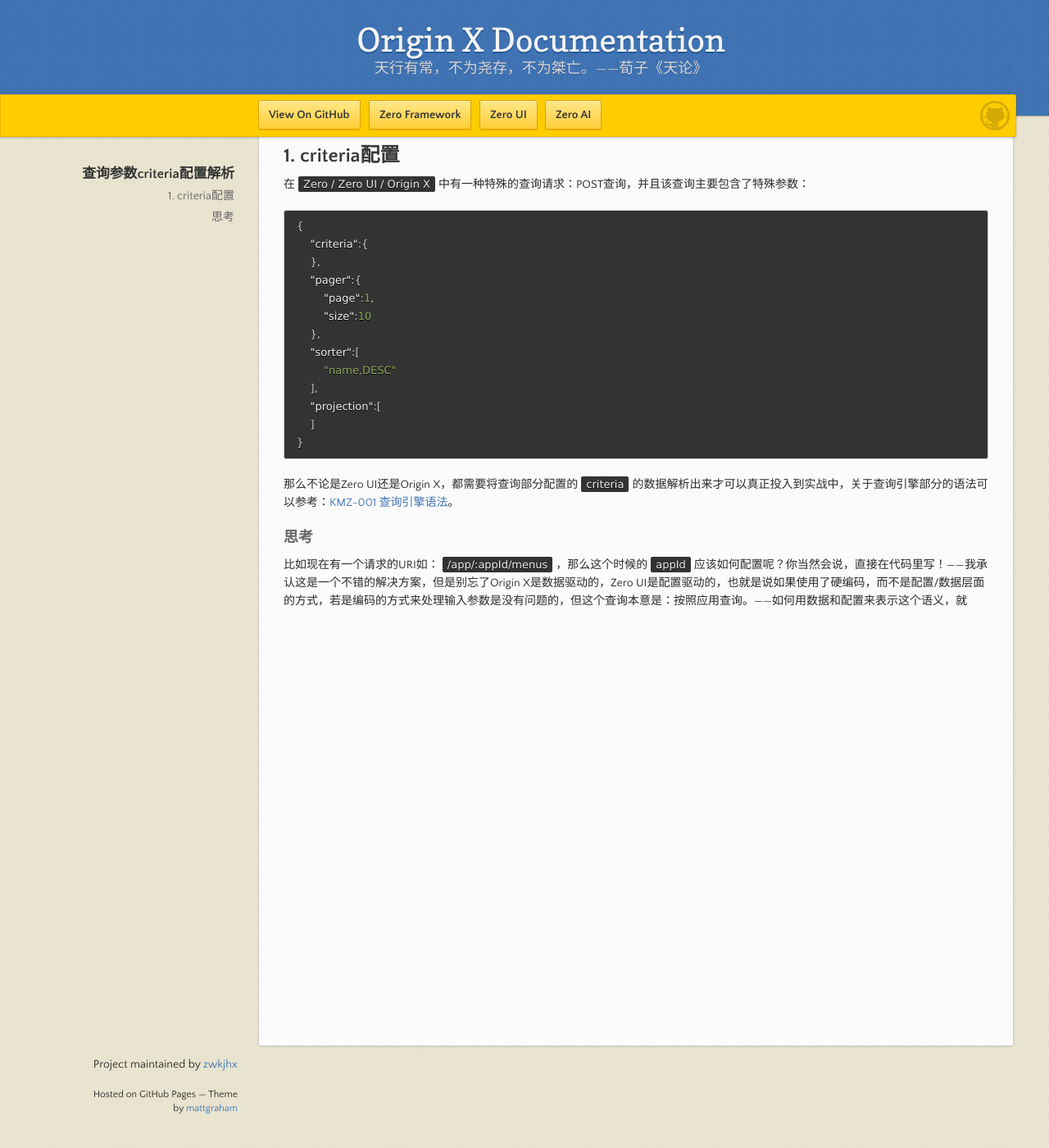
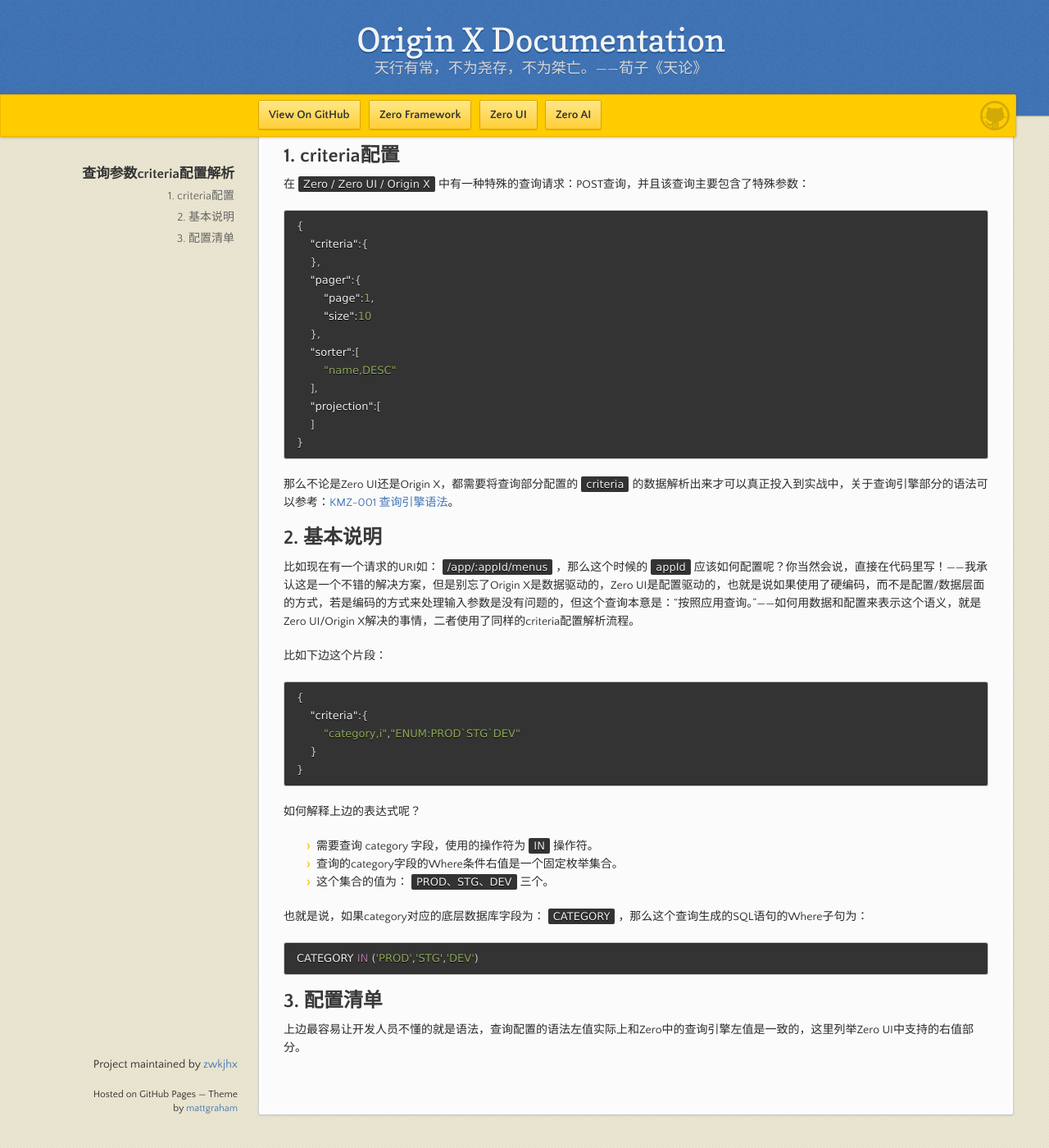
Before and after one commit to zwkjhx/ox-doc, a Jekyll site: the page built from zero-ui/1-zero-uiji-ben-jiao-cheng/zui-005-cha-xun-can-shu-criteria-pei-zhi-jie-xi.md, in a window 1280 px wide and 1400 px high, scrolled down 84 px. Shown: the whole window at 82% size. Built offline with Jekyll 4.4.1, drawn with Linux system fonts in a browser that asks for light colours; our own code applies the rules of GitHub Pages for plain Markdown files.

Commit message:
Updates zero-ui/1-zero-uiji-ben-jiao-cheng/zui-005-cha-xun-can-shu-criteria-pei-zhi-jie-xi.md
Auto commit by GitBook Editor

````diff
--- a/zero-ui/1-zero-uiji-ben-jiao-cheng/zui-005-cha-xun-can-shu-criteria-pei-zhi-jie-xi.md
+++ b/zero-ui/1-zero-uiji-ben-jiao-cheng/zui-005-cha-xun-can-shu-criteria-pei-zhi-jie-xi.md
@@ -22,6 +22,32 @@
 
 那么不论是Zero UI还是Origin X，都需要将查询部分配置的`criteria`的数据解析出来才可以真正投入到实战中，关于查询引擎部分的语法可以参考：[KMZ-001 查询引擎语法](/uniform-documentation/zerohe-xin-li-lun/kmz-001-cha-xun-yin-qing-yu-fa.md)。
 
-### 思考
+## 2. 基本说明
 
-比如现在有一个请求的URI如：`/app/:appId/menus`，那么这个时候的`appId`应该如何配置呢？你当然会说，直接在代码里写！——我承认这是一个不错的解决方案，但是别忘了Origin X是数据驱动的，Zero UI是配置驱动的，也就是说如果使用了硬编码，而不是配置/数据层面的方式，若是编码的方式来处理输入参数是没有问题的，但这个查询本意是：按照应用查询。——如何用数据和配置来表示这个语义，就
+比如现在有一个请求的URI如：`/app/:appId/menus`，那么这个时候的`appId`应该如何配置呢？你当然会说，直接在代码里写！——我承认这是一个不错的解决方案，但是别忘了Origin X是数据驱动的，Zero UI是配置驱动的，也就是说如果使用了硬编码，而不是配置/数据层面的方式，若是编码的方式来处理输入参数是没有问题的，但这个查询本意是：“按照应用查询。”——如何用数据和配置来表示这个语义，就是Zero UI/Origin X解决的事情，二者使用了同样的criteria配置解析流程。
+
+比如下边这个片段：
+
+```json
+{
+    "criteria":{
+        "category,i","ENUM:PROD`STG`DEV"
+    }
+}
+```
+
+如何解释上边的表达式呢？
+
+* 需要查询 category 字段，使用的操作符为`IN`操作符。
+* 查询的category字段的Where条件右值是一个固定枚举集合。
+* 这个集合的值为：`PROD、STG、DEV`三个。
+
+也就是说，如果category对应的底层数据库字段为：`CATEGORY`，那么这个查询生成的SQL语句的Where子句为：
+
+```sql
+CATEGORY IN ('PROD','STG','DEV')
+```
+
+## 3. 配置清单
+
+上边最容易让开发人员不懂的就是语法，查询配置的语法左值实际上和Zero中的查询引擎左值是一致的，这里列举Zero UI中支持的右值部分。
````
